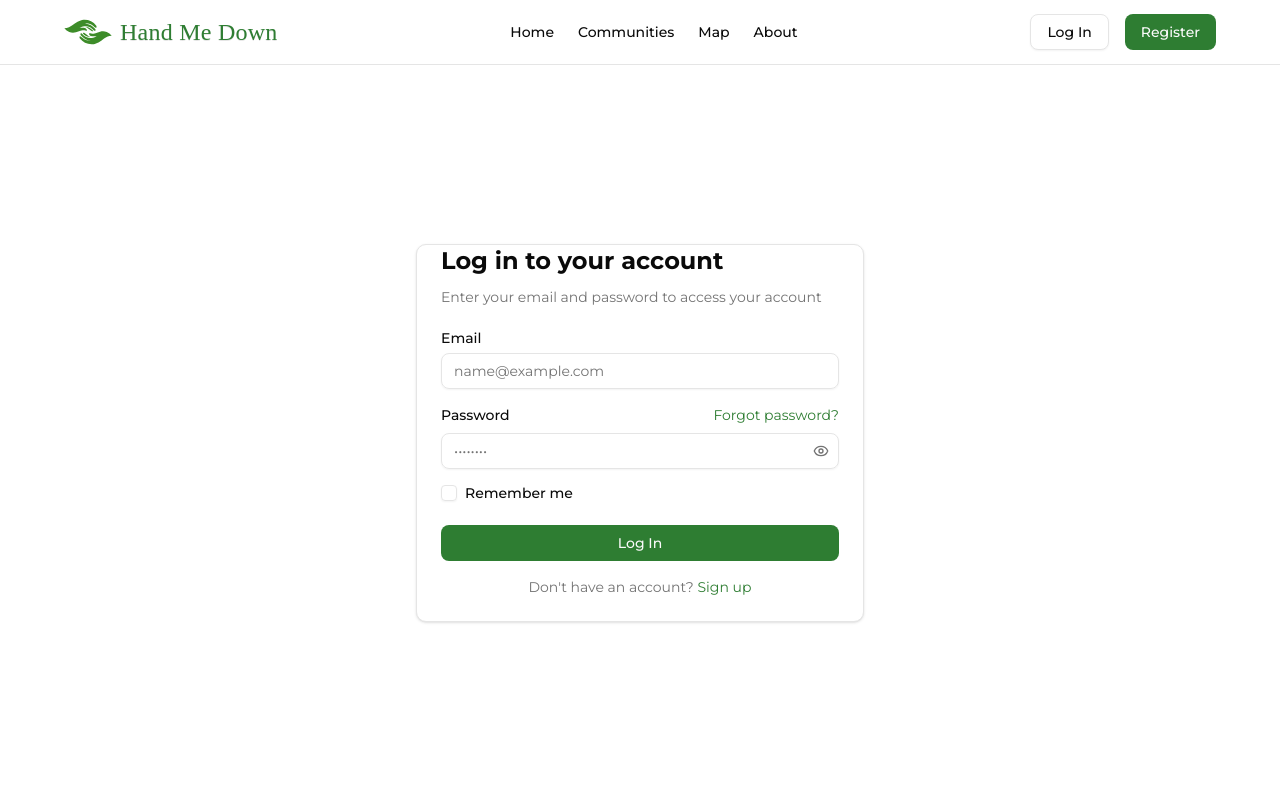
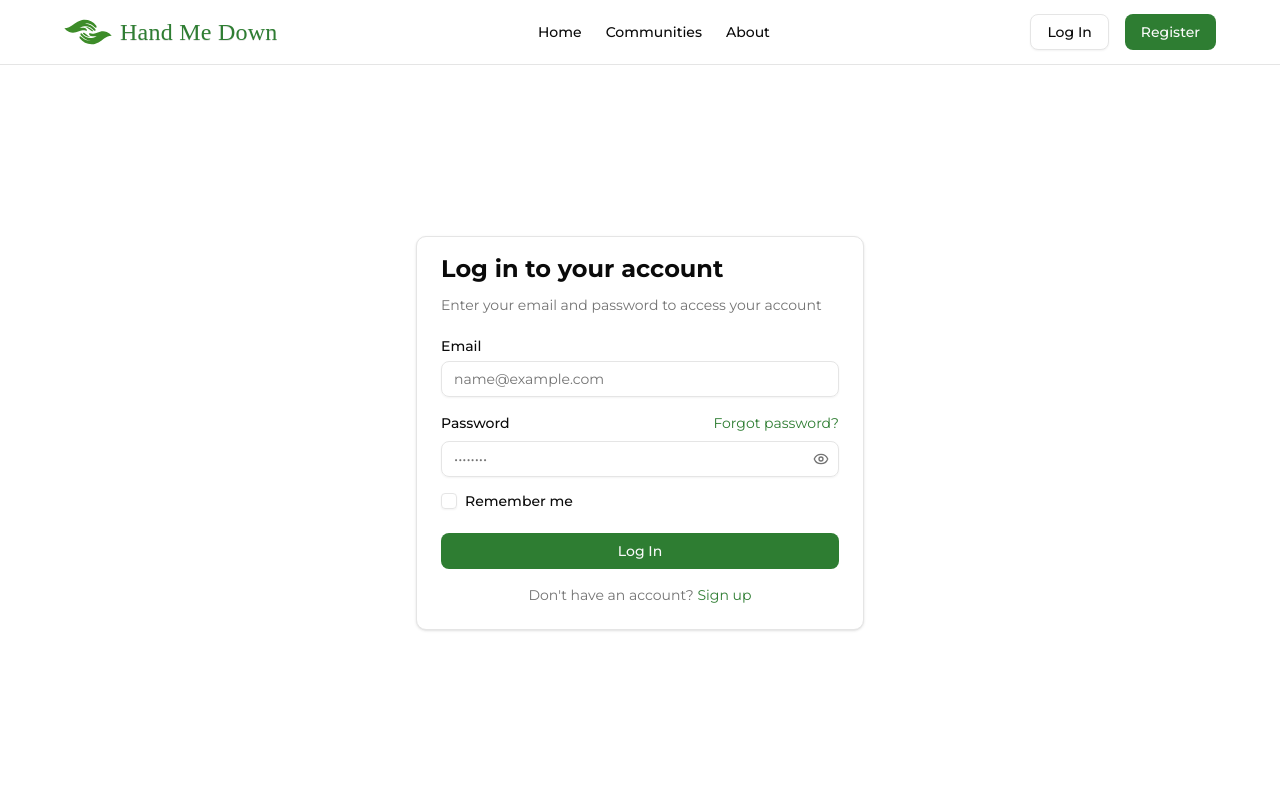
Before and after one commit to hshaptala/hand-me-down, a React (Vite) app in the folder frontend/: page /login in a window 1280 px wide. Shown: the top 800 px of the page. Built offline with nearby package versions, Linux system fonts and the light colour scheme; a web font is replaced by a local one.

Commit message:
ui fixes

```diff
--- a/frontend/src/components/navbar.tsx
+++ b/frontend/src/components/navbar.tsx
@@ -40,12 +40,6 @@ export default function Navbar() {
             className="text-sm font-medium transition-colors hover:text-[#2E7D32]"
           >
             Communities
-          </Link>
-          <Link
-            to="/map"
-            className="text-sm font-medium transition-colors hover:text-[#2E7D32]"
-          >
-            Map
           </Link>
           <Link
             to="/about"
--- a/frontend/src/components/ui/card.tsx
+++ b/frontend/src/components/ui/card.tsx
@@ -20,7 +20,7 @@ function CardHeader({ className, ...props }: React.ComponentProps<"div">) {
     <div
       data-slot="card-header"
       className={cn(
-        "@container/card-header grid auto-rows-min grid-rows-[auto_auto] items-start gap-1.5 px-6 has-data-[slot=card-action]:grid-cols-[1fr_auto] [.border-b]:pb-6",
+        "@container/card-header mt-4 grid auto-rows-min grid-rows-[auto_auto] items-start gap-1.5 px-6 has-data-[slot=card-action]:grid-cols-[1fr_auto] [.border-b]:pb-6",
         className
       )}
       {...props}
--- a/frontend/src/pages/About.tsx
+++ b/frontend/src/pages/About.tsx
@@ -7,7 +7,7 @@ export default function AboutPage() {
   return (
     <div className="flex min-h-screen flex-col">
       {/* Hero Section */}
-      <section className="dark:from-background dark:to-background w-full bg-gradient-to-b from-[#F5F5F5] to-white py-12 md:py-24 lg:py-32">
+      <section className="dark:from-background dark:to-background w-full bg-white py-12 md:py-24 lg:py-32">
         <Container className="px-4 md:px-6">
           <div className="flex flex-col items-center space-y-4 text-center">
             <div className="space-y-2">
--- a/frontend/src/pages/Home.tsx
+++ b/frontend/src/pages/Home.tsx
@@ -19,7 +19,7 @@ export default function Home() {
   return (
     <div className="flex min-h-screen flex-col">
       {/* Hero Section */}
-      <section className="dark:from-background dark:to-background w-full bg-gradient-to-b from-[#F5F5F5] to-white py-12 md:py-24 lg:py-32">
+      <section className="dark:from-background dark:to-background w-full bg-white py-12 md:py-24 lg:py-32">
         <Container>
           <div className="grid items-center gap-6 lg:grid-cols-2 lg:gap-12">
             <div className="flex flex-col justify-center space-y-4">
--- a/frontend/src/pages/auth/Register.tsx
+++ b/frontend/src/pages/auth/Register.tsx
@@ -218,7 +218,7 @@ export default function RegisterPage() {
           <CardFooter className="flex flex-col">
             <Button
               type="submit"
-              className="mt-4 w-full bg-[#2E7D32] hover:bg-[#1B5E20]"
+              className="w-full bg-[#2E7D32] hover:bg-[#1B5E20]"
               disabled={isLoading}
             >
               {isLoading ? "Creating Account..." : "Create Account"}
```
